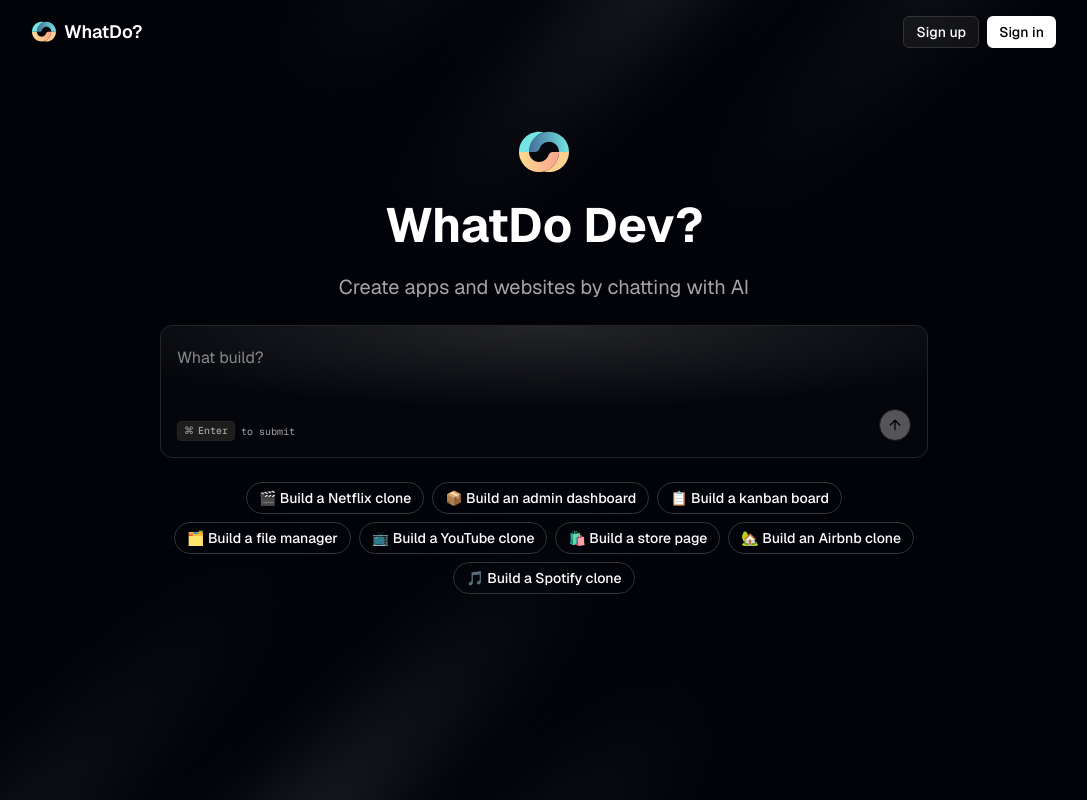
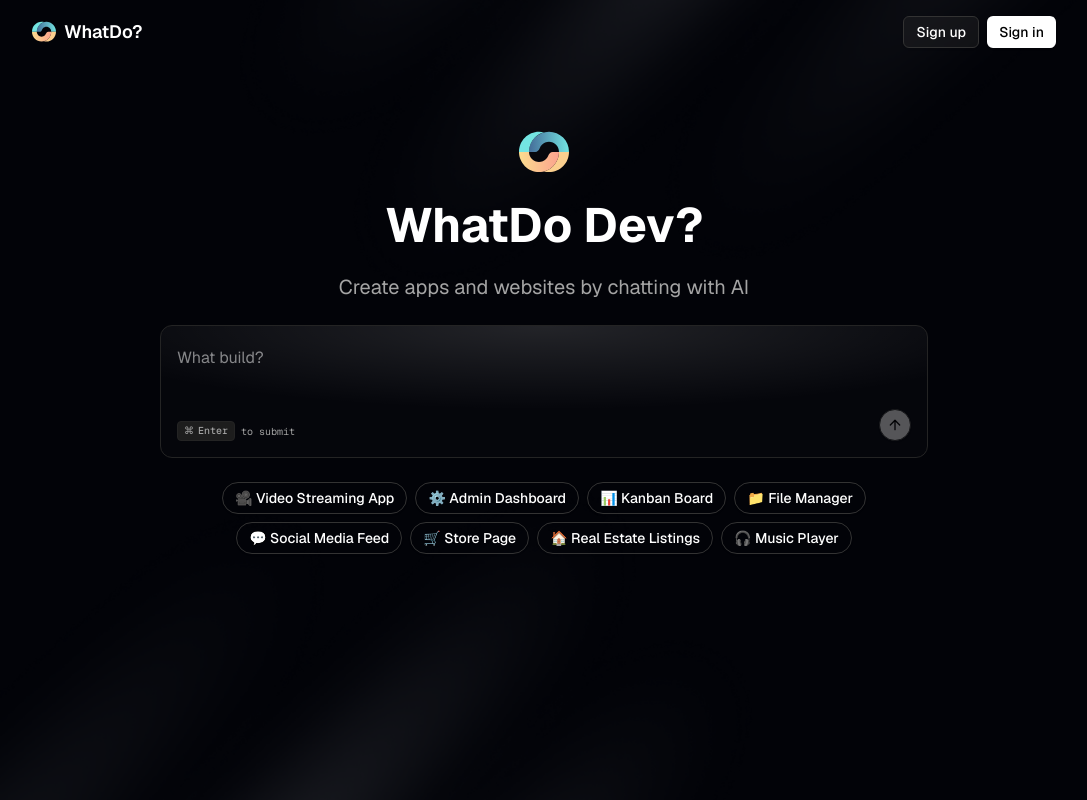
Before and after one commit to md-xyz/whatdo, a Next.js app: page / in a window 1280 px wide. Shown: the whole page, without its empty margins (96-1183 px from the left). Built offline with nearby package versions, Linux system fonts and the light colour scheme; no server answers.

Commit message:
update og, avatar, username, and pills

```diff
--- a/src/components/user-control.tsx
+++ b/src/components/user-control.tsx
@@ -1,7 +1,7 @@
 "use client";
 
 import { dark } from "@clerk/themes";
-import { UserButton } from "@clerk/nextjs";
+import { UserButton, useUser } from "@clerk/nextjs";
 
 import { useCurrentTheme } from "@/hooks/use-current-theme";
 
@@ -11,18 +11,27 @@ interface Props {
 
 export const UserControl = ({ showName }: Props) => {
     const currentTheme = useCurrentTheme();
+    const { user } = useUser();
+    const username = user?.username;
 
     return (
+        <div className="flex items-center gap-2">
+            {username && (
+                <span className="text-sm font-medium">
+                    {username}
+                </span>
+            )}
             <UserButton
-            showName={showName}
+                showName={username ? false : showName}
                 appearance={{
                     elements: {
-                    userButtonBox: "rounded-md!",
-                    userButtonAvatarBox: "rounded-md! size-8!",
-                    userButtonTrigger: "rounded-md!"
+                        userButtonBox: "rounded-full!",
+                        userButtonAvatarBox: "rounded-full! size-8!",
+                        userButtonTrigger: "rounded-full!"
                     },
                     baseTheme: currentTheme === "dark" ? dark : undefined,
                 }}
             />
+        </div>
     );
 };
--- a/src/modules/home/constants.ts
+++ b/src/modules/home/constants.ts
@@ -1,50 +1,50 @@
 export const PROJECT_TEMPLATES = [
     {
-      emoji: "🎬",
-      title: "Build a Netflix clone",
+      emoji: "🎥",
+      title: "Video Streaming App",
       prompt:
-        "Build a Netflix-style homepage with a hero banner (use a nice, dark-mode compatible gradient here), movie sections, responsive cards, and a modal for viewing details using mock data and local state. Use dark mode.",
+        "Build a video streaming homepage with a hero banner (use a nice, dark-mode compatible gradient here), video sections, responsive cards, and a modal for viewing details using mock data and local state. Use dark mode.",
     },
     {
-      emoji: "📦",
-      title: "Build an admin dashboard",
+      emoji: "⚙️",
+      title: "Admin Dashboard",
       prompt:
         "Create an admin dashboard with a sidebar, stat cards, a chart placeholder, and a basic table with filter and pagination using local state. Use clear visual grouping and balance in your design for a modern, professional look.",
     },
     {
-      emoji: "📋",
-      title: "Build a kanban board",
+      emoji: "📊",
+      title: "Kanban Board",
       prompt:
         "Build a kanban board with drag-and-drop using react-beautiful-dnd and support for adding and removing tasks with local state. Use consistent spacing, column widths, and hover effects for a polished UI.",
     },
     {
-      emoji: "🗂️",
-      title: "Build a file manager",
+      emoji: "📁",
+      title: "File Manager",
       prompt:
         "Build a file manager with folder list, file grid, and options to rename or delete items using mock data and local state. Focus on spacing, clear icons, and visual distinction between folders and files.",
     },
     {
-      emoji: "📺",
-      title: "Build a YouTube clone",
+      emoji: "💬",
+      title: "Social Media Feed",
       prompt:
-        "Build a YouTube-style homepage with mock video thumbnails, a category sidebar, and a modal preview with title and description using local state. Ensure clean alignment and a well-organized grid layout.",
+        "Build a social media feed with post cards, user avatars, like/comment buttons, and a create post modal using local state. Ensure clean alignment, proper spacing, and engaging interactive elements.",
     },
     {
-      emoji: "🛍️",
-      title: "Build a store page",
+      emoji: "🛒",
+      title: "Store Page",
       prompt:
         "Build a store page with category filters, a product grid, and local cart logic to add and remove items. Focus on clear typography, spacing, and button states for a great e-commerce UI.",
     },
     {
-      emoji: "🏡",
-      title: "Build an Airbnb clone",
+      emoji: "🏠",
+      title: "Real Estate Listings",
       prompt:
-        "Build an Airbnb-style listings grid with mock data, filter sidebar, and a modal with property details using local state. Use card spacing, soft shadows, and clean layout for a welcoming design.",
+        "Build a real estate listings page with property cards, filter sidebar, and a modal with property details using local state. Use card spacing, soft shadows, and clean layout for a welcoming design.",
     },
     {
-      emoji: "🎵",
-      title: "Build a Spotify clone",
+      emoji: "🎧",
+      title: "Music Player",
       prompt:
-        "Build a Spotify-style music player with a sidebar for playlists, a main area for song details, and playback controls. Use local state for managing playback and song selection. Prioritize layout balance and intuitive control placement for a smooth user experience. Use dark mode.",
+        "Build a music player with a sidebar for playlists, a main area for song details, and playback controls. Use local state for managing playback and song selection. Prioritize layout balance and intuitive control placement for a smooth user experience. Use dark mode.",
     }
   ] as const;
--- a/src/modules/home/ui/components/project-form.tsx
+++ b/src/modules/home/ui/components/project-form.tsx
@@ -142,6 +142,7 @@ export const ProjectForm = () => {
                         </Button>
                     </div>
                 </form>
+                <div className="flex flex-col items-center gap-3">
                     <div className="flex-wrap justify-center gap-2 hidden md:flex max-w-3xl">
                         {PROJECT_TEMPLATES.map((template) => (
                             <Button
@@ -155,6 +156,7 @@ export const ProjectForm = () => {
                             </Button>
                         ))}
                     </div>
+                </div>
             </section>
         </Form>
     );
```
Also changed, not shown: public/lights-top.png (added), 1 other file (tests, documents, lock files or other folders). Lines whose indentation alone changed are shown as unchanged.
